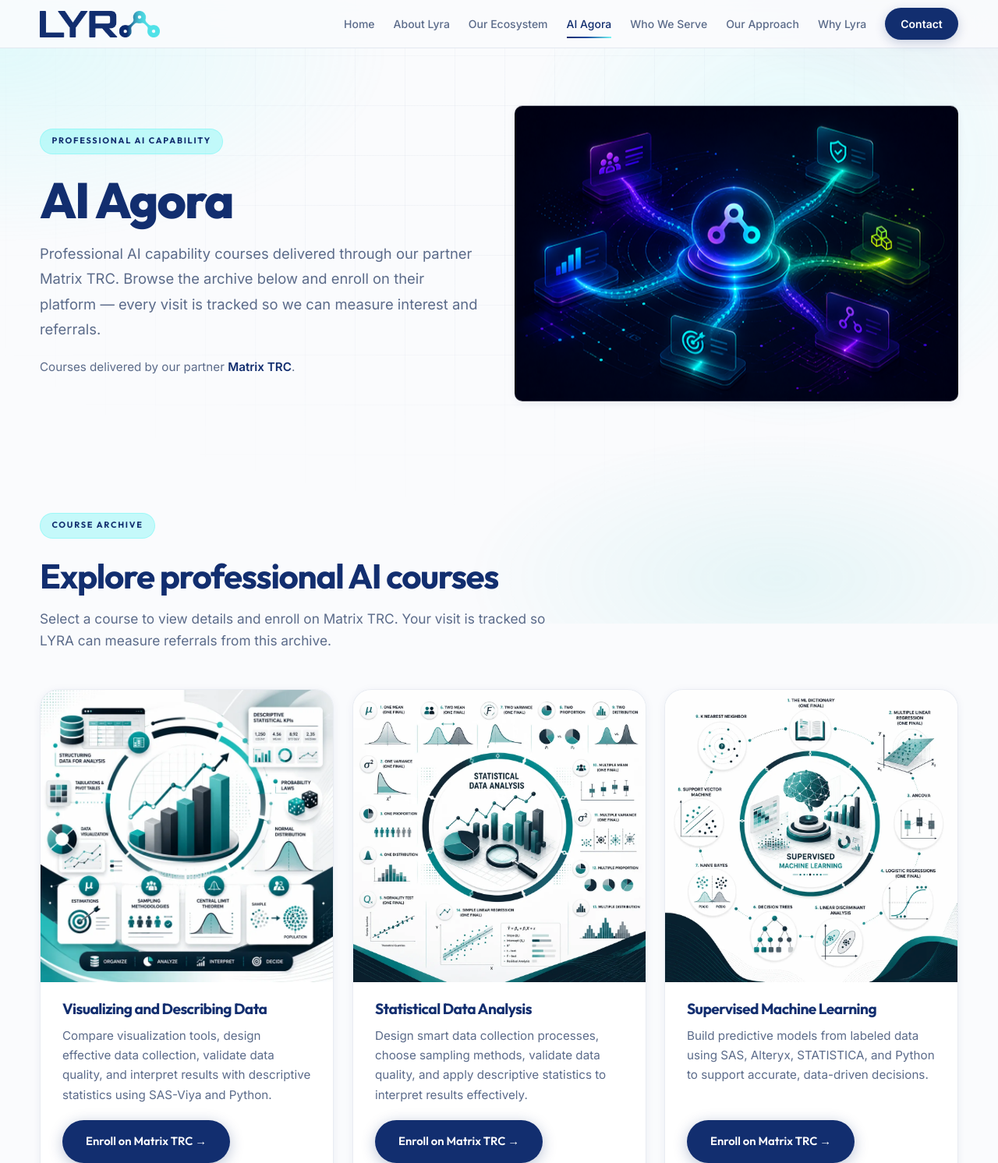
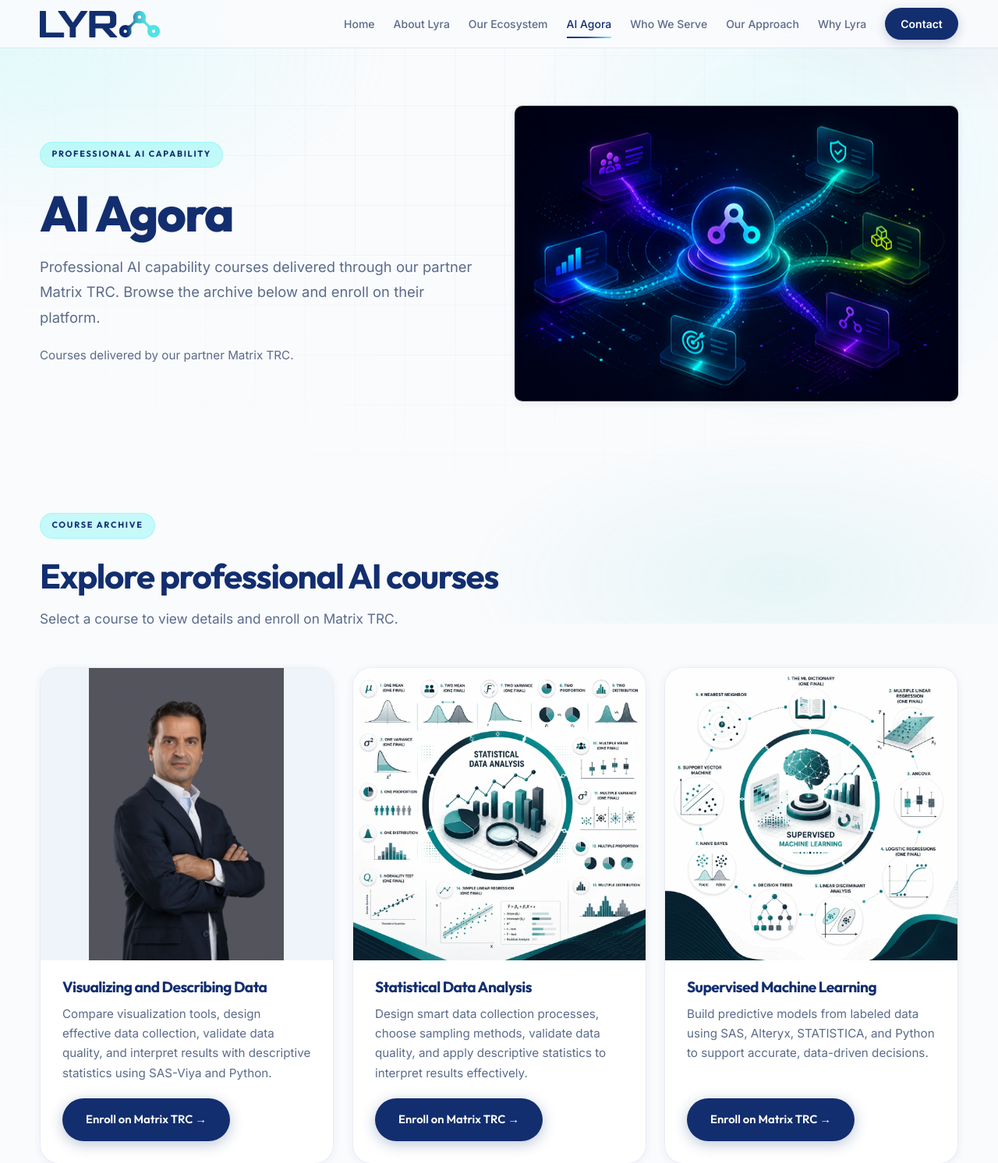
Before and after one commit to ahmadhjy/Lyra, a Django app: page /ai-agora/ in a window 1280 px wide. Shown: the top 1492 px of the page at 78% size. Run offline with Django 5.2, Linux system fonts and the light colour scheme.

Commit message:
Fix Agora copy, partner link, and designing-data course hero image.
Co-authored-by: Cursor <cursoragent@cursor.com>

```diff
--- a/website/agora_courses.py
+++ b/website/agora_courses.py
@@ -6,8 +6,7 @@ AGORA = {
     "title": "AI Agora",
     "intro": (
         "Professional AI capability courses delivered through our partner Matrix TRC. "
-        "Browse the archive below and enroll on their platform — every visit is tracked "
-        "so we can measure interest and referrals."
+        "Browse the archive below and enroll on their platform."
     ),
     "partner_name": "Matrix TRC",
     "partner_url": "https://www.matrixtrc.ai/courses",
--- a/website/templates/website/ai_agora.html
+++ b/website/templates/website/ai_agora.html
@@ -13,8 +13,7 @@
       <h1>{{ title }}</h1>
       <p class="lead">{{ intro }}</p>
       <p class="agora-partner-note">
-        Courses delivered by our partner
-        <a href="{{ partner_url }}" target="_blank" rel="noopener noreferrer">{{ partner_name }}</a>.
+        Courses delivered by our partner {{ partner_name }}.
       </p>
     </div>
     <div class="page-hero__media">
@@ -34,7 +33,6 @@
       <h2>Explore professional AI courses</h2>
       <p class="section-intro">
         Select a course to view details and enroll on {{ partner_name }}.
-        Your visit is tracked so LYRA can measure referrals from this archive.
       </p>
     </header>
 
```
Also changed, not shown: static/media/agora/courses/designing-data.webp.
